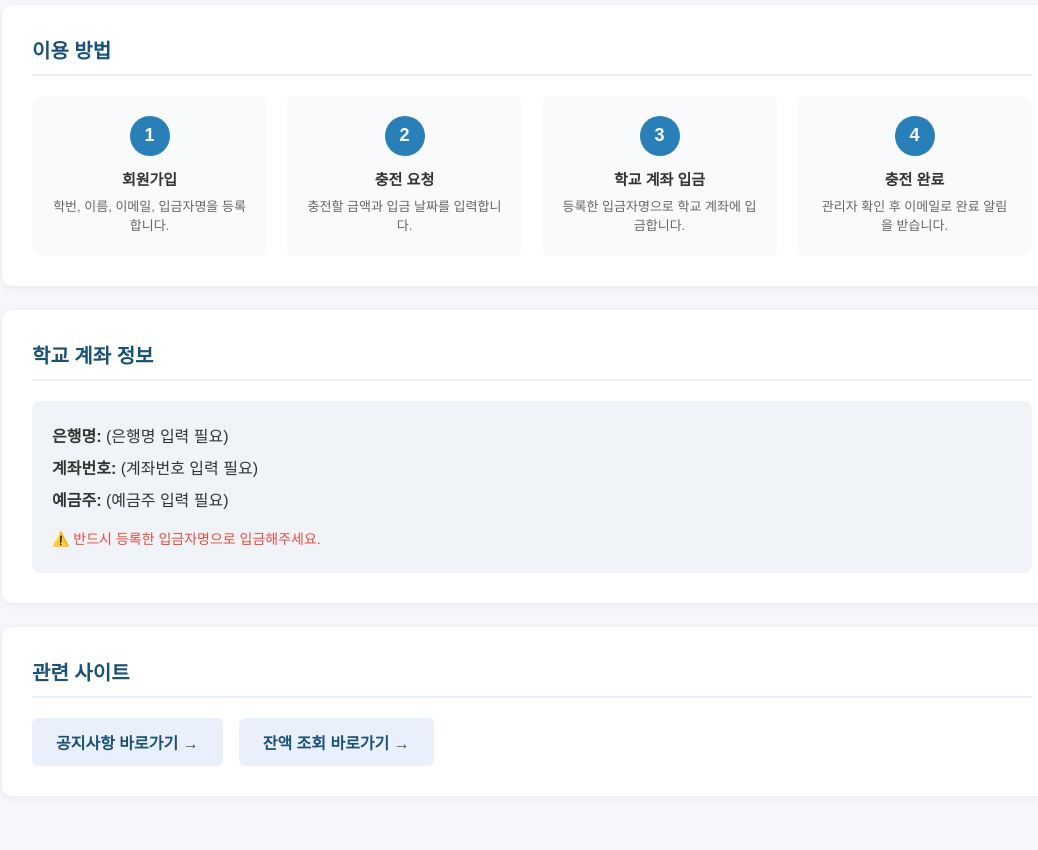
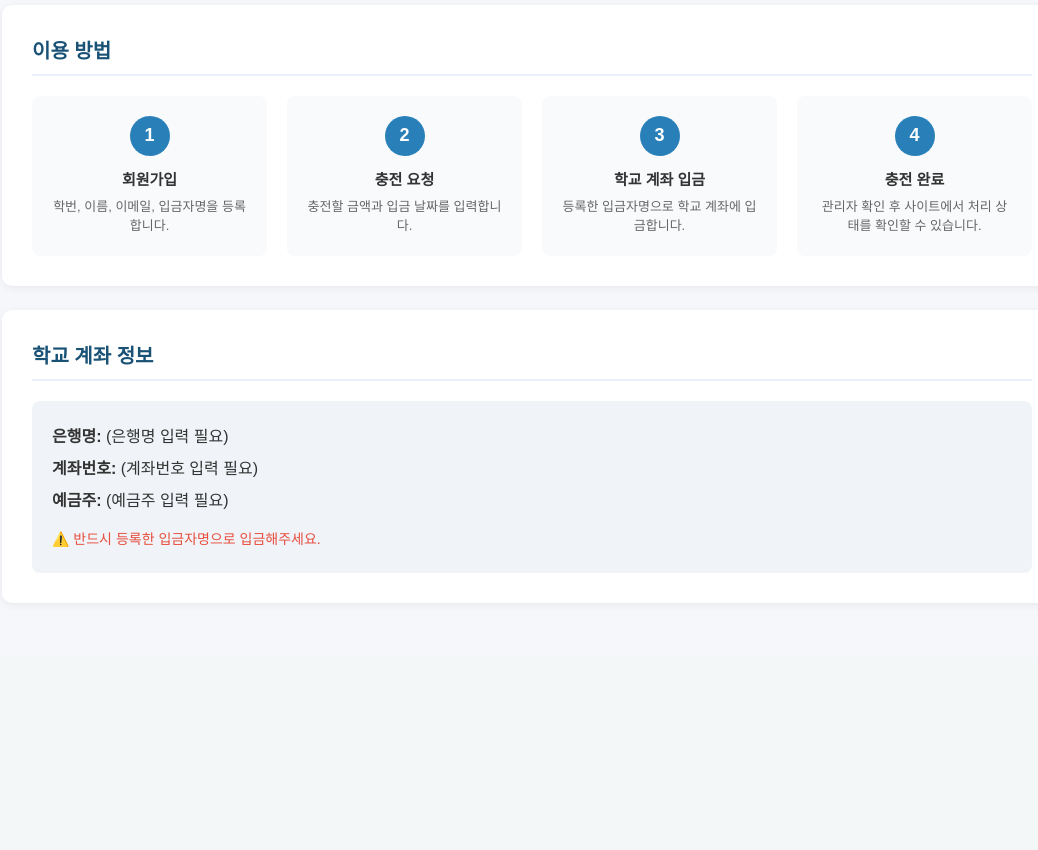
Before and after one commit to hsunb/-Card_recharge_pj, a Flask app: page / in a window 1280 px wide. Shown: the part 476-1326 px from the top of the page, without its empty margins (108-1146 px from the left). After the commit the page ends 1023 px from the top, so only its background shows below. Run offline with Flask 3, Linux system fonts and the light colour scheme.

Commit message:
Remove external links, update step 4 description

```diff
--- a/templates/index.html
+++ b/templates/index.html
@@ -35,7 +35,7 @@
         <div class="step">
             <div class="step-number">4</div>
             <h3>충전 완료</h3>
-            <p>관리자 확인 후 이메일로 완료 알림을 받습니다.</p>
+            <p>관리자 확인 후 사이트에서 처리 상태를 확인할 수 있습니다.</p>
         </div>
     </div>
 </div>
@@ -50,11 +50,4 @@
     </div>
 </div>
 
-<div class="info-section links-section">
-    <h2>관련 사이트</h2>
-    <div class="external-links">
-        <a href="#" class="external-link" target="_blank">공지사항 바로가기 →</a>
-        <a href="#" class="external-link" target="_blank">잔액 조회 바로가기 →</a>
-    </div>
-</div>
 {% endblock %}
```
